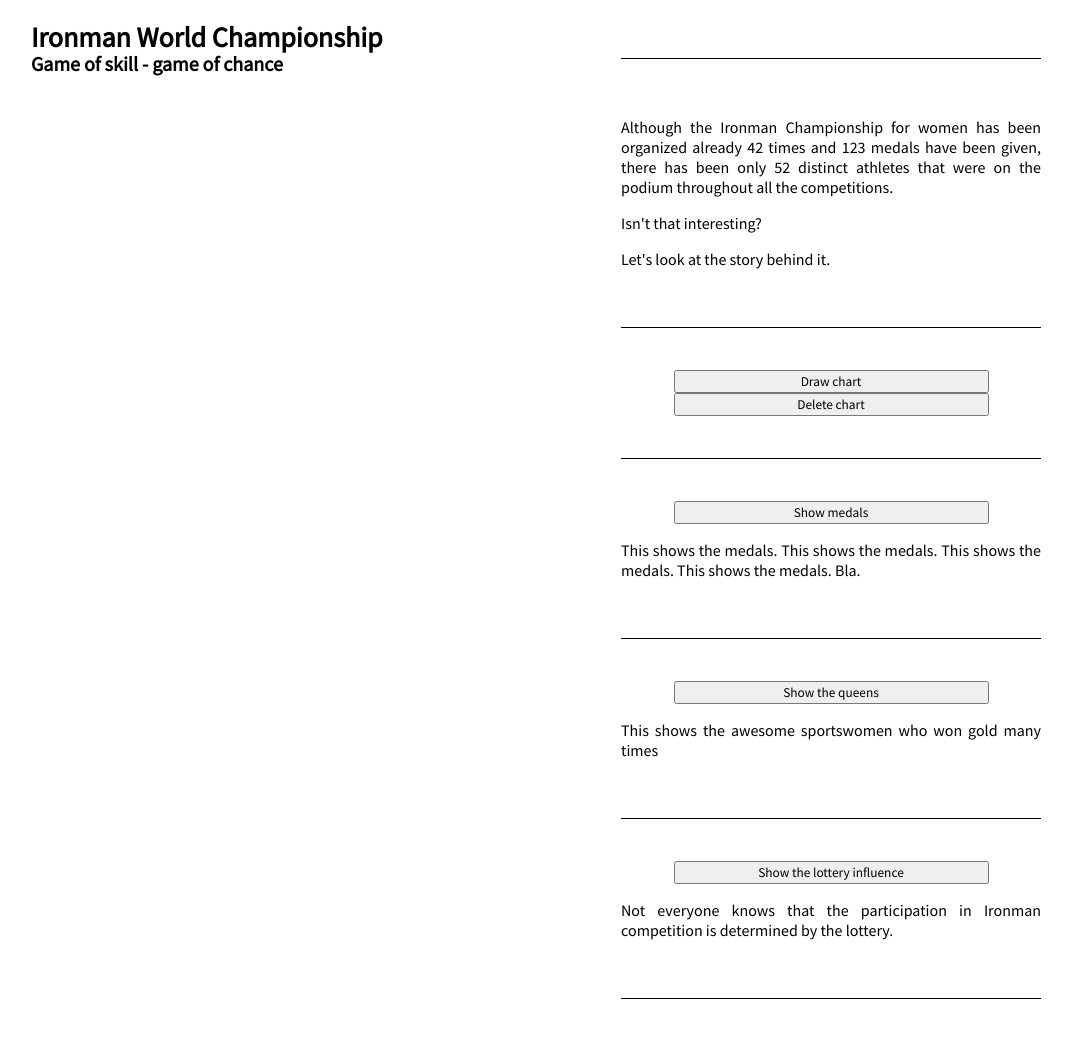
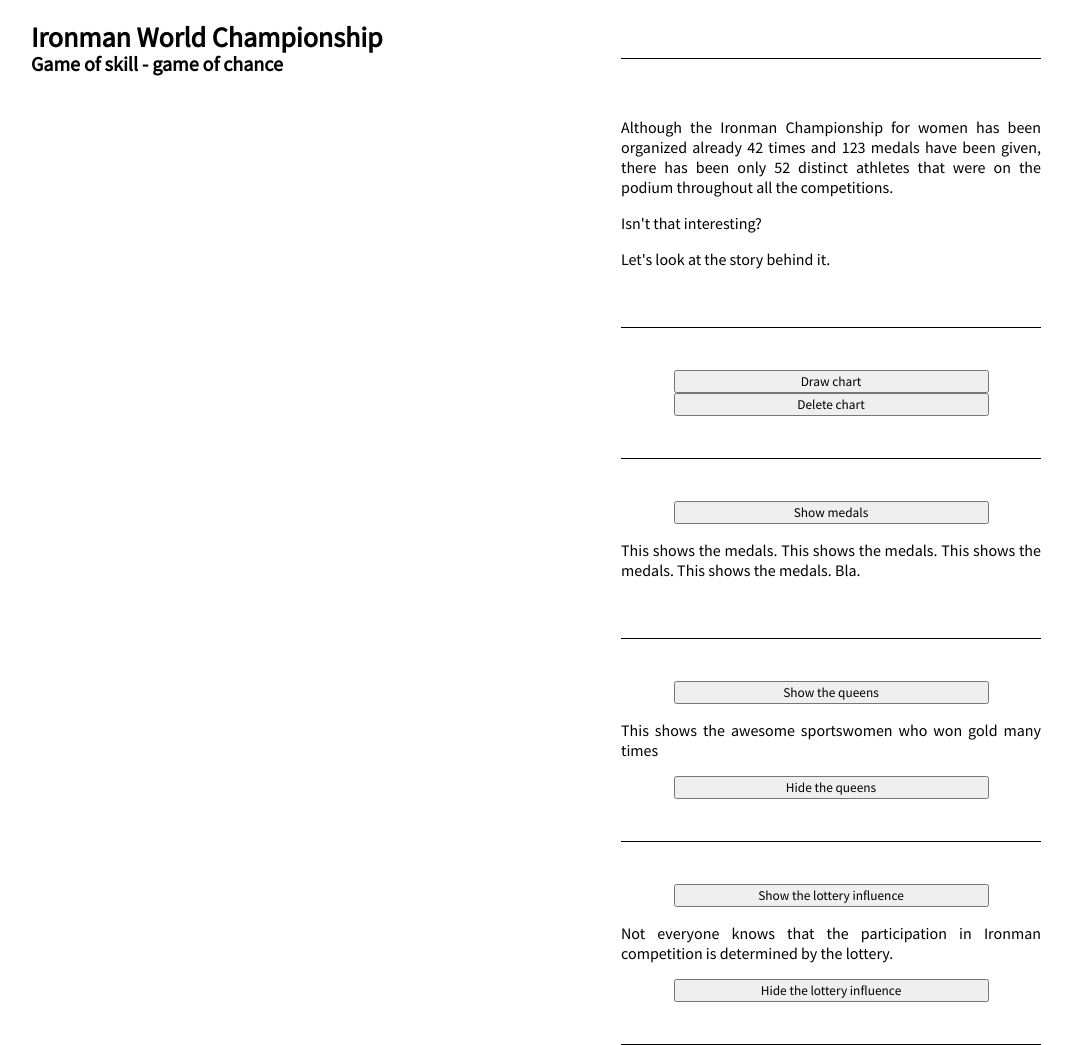
Before and after one commit to paniterka/mm_2019w42_d3, a plain HTML site: page index.html in a window 1280 px wide. Shown: the whole page, without its empty margins (109-1181 px from the left). Before the commit the page ends 999 px from the top, so only its background shows below. Drawn offline with nearby package versions, Linux system fonts and the light colour scheme.

Commit message:
made the elements disappear

```diff
--- a/heatmap.js
+++ b/heatmap.js
@@ -150,7 +150,6 @@ d3.csv("athletes_year_f2.csv", function(data) {
 
 
 function drawMedals(){
-    console.log('bla')
 
 svg.selectAll(".heatmap-tiles")
     .filter(function(d) { return d.Place_no > 0; })
@@ -167,24 +166,25 @@ svg.selectAll(".heatmap-tiles")
         .ease(d3.easeElasticOut)
 }
 
-
+var rectangles_queens;
 function showQueens(){
 
     d3.csv("queens2.csv", function(data) {
 
-        var rectangles_queens = svg.selectAll()
+        rectangles_queens = svg.selectAll()
             .data(data)
             .enter()
             .append("rect")
                 .attr("x", function(d) { return x(d.x) })
                 .attr("y", function(d) { return y(d.y) })
-                .attr("height", 1.05*y.bandwidth())
+                .attr("height", 1.0*y.bandwidth())
                 .attr("width", 0)
                 .style('fill', 'none')
                 .attr('stroke', 'black')
                 .attr('stroke-width', 0.5)
                 .attr("rx", 1)
                 .attr("ry", 1)
+                .attr("class", "rectangles_queens")
             .transition()
                 .delay(function(d,i){ return 300*i; })
                 .duration(300)
@@ -194,7 +194,41 @@ function showQueens(){
     })
 }
 
+var rectangles_absences;
+function showLottery(){
+
+    d3.csv("queens_absences.csv", function(data) {
+
+        rectangles_absences = svg.selectAll()
+            .data(data)
+            .enter()
+            .append("rect")
+                .attr("x", function(d) { return x(d.x) })
+                .attr("y", function(d) { return y(d.y) })
+                .attr("height", 0)
+                .attr("width", 1.0*x.bandwidth())
+                .style('fill', 'none')
+                .attr('stroke', 'black')
+                .attr('stroke-width', 0.5)
+                .attr("rx", 1)
+                .attr("ry", 1)
+                .attr("class", "rectangles_absences")
+            .transition()
+                .delay(function(d,i){ return 1500*i; })
+                .duration(300)
+                .attr("height", function(d) { return y(d.end_athlete)-y(d.y)+y.bandwidth()})
+
+
+    })
+
+}
+
+
 function deleteChart(){
     svg.selectAll("*").remove()
+}
 
+
+function deleteElement(element){
+    svg.selectAll(element).remove()
 }
--- a/index.html
+++ b/index.html
@@ -42,10 +42,13 @@
 			<div class="story_step">
 				<button type="button" id="" onclick="showQueens()">Show the queens</button>
 				<p>This shows the awesome sportswomen who won gold many times</p>
+				<button type="button" id="" onclick='deleteElement(".rectangles_queens")'>Hide the queens</button>
 			</div>
 			<div class="story_step">
 				<button type="button" id="" onclick="showLottery()">Show the lottery influence</button>
 				<p>Not everyone knows that the participation in Ironman competition is determined by the lottery. </p>
+				<button type="button" id="" onclick='deleteElement(".rectangles_absences")'>Hide the lottery influence</button>
+
 			</div>
 		</div>
 	</div>
```
